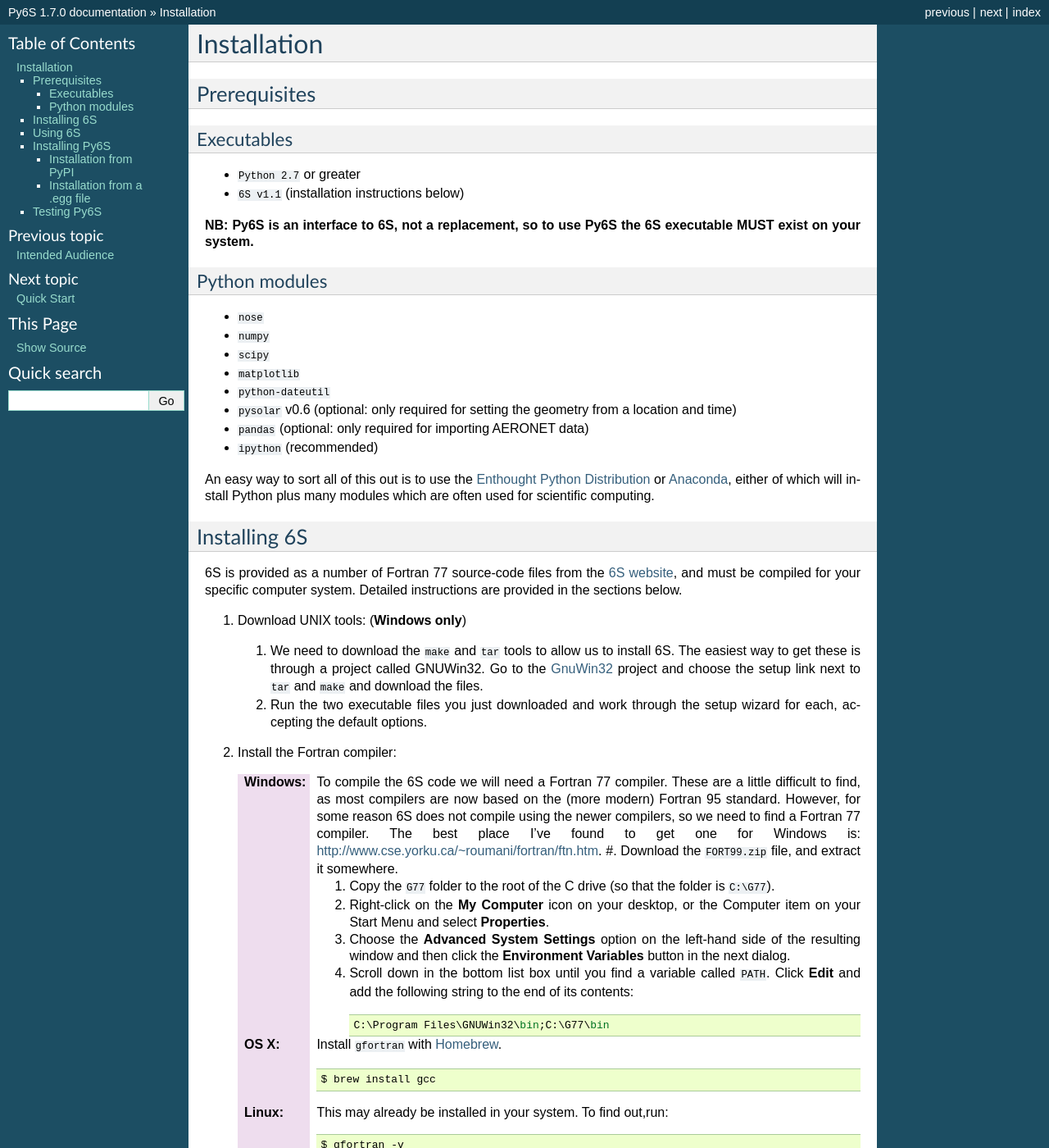
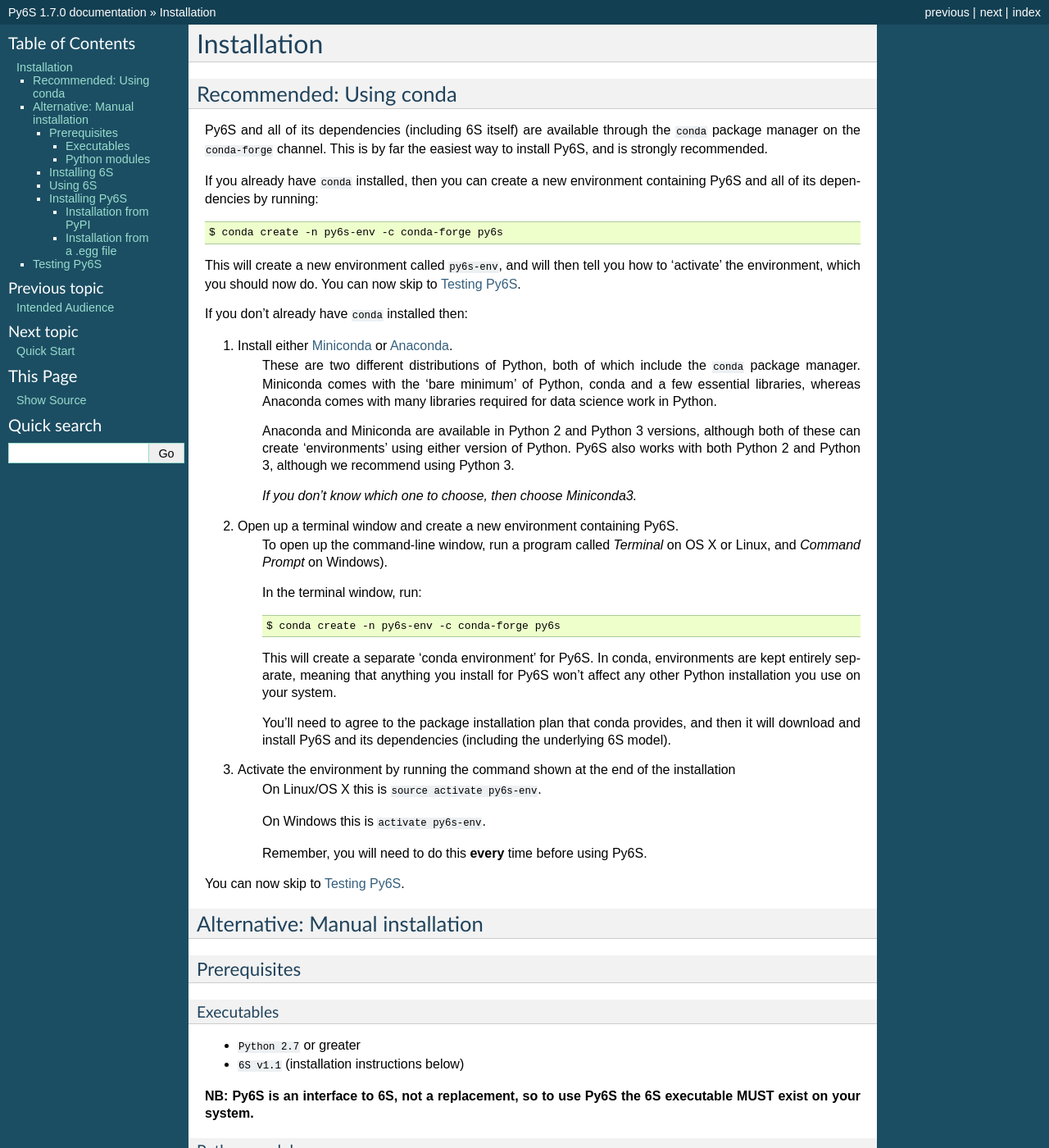
Before and after one commit to robintw/Py6S, a Sphinx documentation site: the page built from doc/source/installation.rst, in a window 1280 px wide and 1400 px high. Shown: the whole window at 82% size. Built offline with Sphinx 7.4.7, drawn with Linux system fonts in a browser that asks for light colours; some of the changed text lies outside the part shown.

Commit message:
Updated installation to show conda method of installation

```diff
--- a/doc/source/installation.rst
+++ b/doc/source/installation.rst
@@ -1,11 +1,66 @@
 Installation
 ================================
 
+Recommended: Using conda
+----------------------------
+Py6S and all of its dependencies (including 6S itself) are available through the
+``conda`` package manager on the ``conda-forge`` channel. This is by far the
+easiest way to install Py6S, and is strongly recommended.
+
+If you already have ``conda`` installed, then you can create a new environment containing Py6S and all
+of its dependencies by running::
+
+    $ conda create -n py6s-env -c conda-forge py6s
+
+This will create a new environment called ``py6s-env``, and will then tell you how to 'activate'
+the environment, which you should now do. You can now skip to `Testing Py6S`_.
+
+If you don't already have ``conda`` installed then:
+
+#. Install either `Miniconda <https://conda.io/miniconda.html>`_ or `Anaconda <https://www.continuum.io/downloads>`_.
+    These are two different distributions of Python, both of which include
+    the ``conda`` package manager. Miniconda comes with the 'bare minimum' of Python, conda and
+    a few essential libraries, whereas Anaconda comes with many libraries required for data science
+    work in Python.
+
+    Anaconda and Miniconda are available in Python 2 and Python 3 versions, although both of these can create
+    'environments' using either version of Python. Py6S also works with both Python 2 and Python 3,
+    although we recommend using Python 3.
+
+    *If you don't know which one to choose, then choose Miniconda3.*
+
+#. Open up a terminal window and create a new environment containing Py6S.
+    To open up the command-line window, run a program called *Terminal* on OS X or Linux,
+    and *Command Prompt* on Windows).
+
+    In the terminal window, run::
+
+        $ conda create -n py6s-env -c conda-forge py6s
+
+    This will create a separate 'conda environment' for Py6S. In conda, environments are kept
+    entirely separate, meaning that anything you install for Py6S won't affect any other Python
+    installation you use on your system.
+
+    You'll need to agree to the package installation plan that conda provides, and then it will
+    download and install Py6S and its dependencies (including the underlying 6S model).
+
+#. Activate the environment by running the command shown at the end of the installation
+    On Linux/OS X this is ``source activate py6s-env``.
+
+    On Windows this is ``activate py6s-env``.
+
+    Remember, you will need to do this **every** time before using Py6S.
+
+You can now skip to `Testing Py6S`_.
+
+Alternative: Manual installation
+--------------------------------
+
 Prerequisites
--------------
+^^^^^^^^^^^^^
 
 Executables
-^^^^^^^^^^^
+***********
 * ``Python 2.7`` or greater
 * ``6S v1.1`` (installation instructions below)
 
@@ -13,7 +68,7 @@
 executable MUST exist on your system.**
 
 Python modules
-^^^^^^^^^^^^^^
+**************
 * ``nose``
 * ``numpy``
 * ``scipy``
@@ -29,8 +84,7 @@
 Python plus many modules which are often used for scientific computing.
 
 Installing 6S
--------------
-
+^^^^^^^^^^^^^
 6S is provided as a number of Fortran 77 source-code files from the
 `6S website <http://6s.ltdri.org/>`_, and must be compiled for your
 specific computer system. Detailed instructions are provided in the
@@ -178,7 +232,7 @@
         *******************************************************************************
 
 Using 6S
---------
+^^^^^^^^^
 
 Once you have compiled 6S, you must place the executable (which is, by
 default, called ``sixsV1.1`` or ``sixsV1.1.exe``) somewhere where Py6S can find it. The
@@ -207,10 +261,10 @@
 
 
 Installing Py6S
----------------
+^^^^^^^^^^^^^^^^^^
 
 Installation from PyPI
-^^^^^^^^^^^^^^^^^^^^^^
+***********************
 The easiest way to install Py6S is from the Python Package Index
 (PyPI; http://pypi.python.org/pypi). Simply open a command prompt and
 type::
@@ -223,7 +277,7 @@
 
 
 Installation from a .egg file
-^^^^^^^^^^^^^^^^^^^^^^^^^^^^^
+******************************
 Py6S is also distributed as a Python Egg file, with a name like
 ``Py6S-0.51-py2.7.egg``. You will need to choose the correct egg file
 for your version of python. To find out your Python version run::
@@ -239,7 +293,8 @@
 Where ``<eggfile>`` is the correct egg file for your Python version.
 
 Testing Py6S
-------------
+-------------
+
 To check that Py6S can find the 6S executable::
 
   $ python
@@ -255,7 +310,8 @@
 
 This shows where the 6S executable that Py6S is using has been found
 at <PATH_TO_SIXS_EXE>. If the executable cannot be found then it is
-possible to specify the location manually::
+possible to specify the location manually (this is unlikely to be necessary
+if you are using the ``conda``-based installation method)::
 
   $ python
   >>> from Py6S import *
```
Also changed, not shown: other parts of doc/source/installation.rst (+1 -1 lines).
